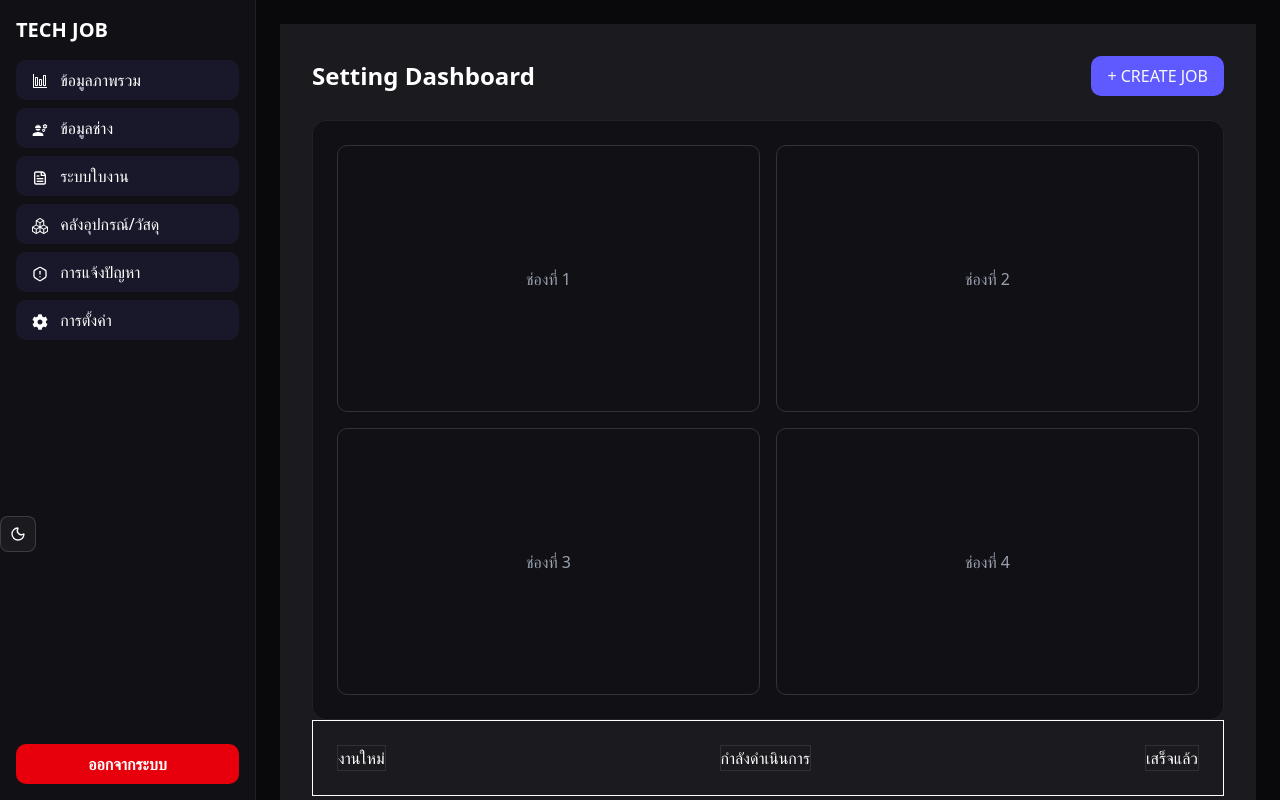
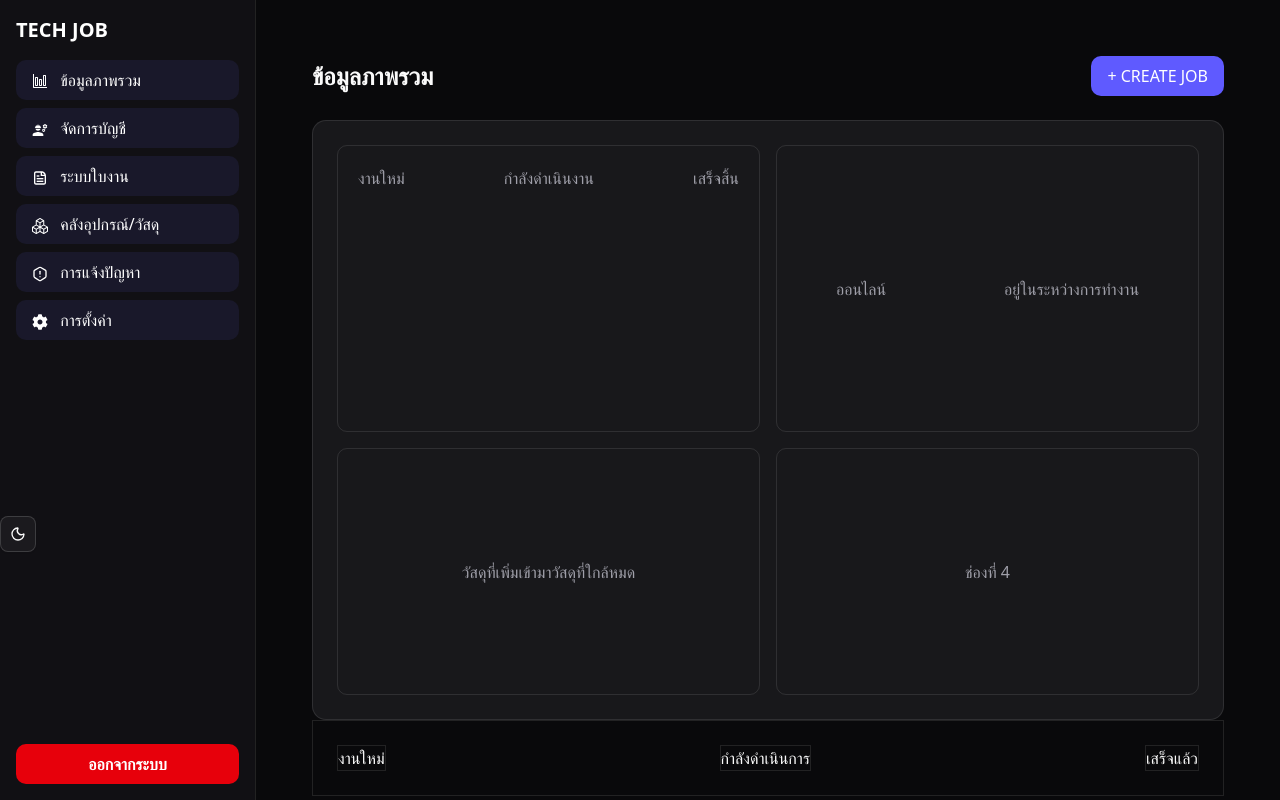
Before and after one commit to TimeSuwichak/Final, a React (Vite) app in the folder techjob-ts/: page /admin/AdminDashboard in a window 1280 px wide. Built offline with nearby package versions, Linux system fonts and the light colour scheme.

Commit message:
small fix update

```diff
--- a/techjob-ts/src/components/admin/AdminNavbar.tsx
+++ b/techjob-ts/src/components/admin/AdminNavbar.tsx
@@ -52,7 +52,7 @@ export default function AdminNavbar() {
               to="/admin/datauser"
               className="bg-[#19182A] text-white py-2 px-4 rounded-lg hover:bg-[#222]"
             >
-              <MdEngineering className=" inline mr-2" /> ข้อมูลช่าง
+              <MdEngineering className=" inline mr-2" /> จัดการบัญชี
             </Link>
 
             <Link
--- a/techjob-ts/src/pages/LoginPage.tsx
+++ b/techjob-ts/src/pages/LoginPage.tsx
@@ -21,9 +21,9 @@ export default function LoginPage() {
     }
   };
 
-  const handleRegisterClick = () => {
-    navigate("/register");
-  };
+  // const handleRegisterClick = () => {
+  //   navigate("/register");
+  // };
 
   return (
     <div className="min-h-screen  flex items-center justify-center">
--- a/techjob-ts/src/pages/admin/AdminDashboard.tsx
+++ b/techjob-ts/src/pages/admin/AdminDashboard.tsx
@@ -1,41 +1,45 @@
-
-
 export default function AdminDashboard() {
     return (
-    <div className="">
-      <div className="flex-1 p-8 bg-[#1a1a1f]">
+        <div className="bg-background">
+            <div className="flex-1 p-8 bg-background">
+
                 <div className="flex justify-between items-center mb-6">
-          <h2 className="text-2xl font-bold text-white">Setting Dashboard</h2>
-          <button className="bg-[#5F5AFF] px-4 py-2 rounded-lg hover:bg-[#4b48c7] transition-colors">
+                    <h2 className="text-2xl font-bold text-foreground">
+                        ข้อมูลภาพรวม
+                    </h2>
+
+                    <button className="bg-[#5F5AFF] px-4 py-2 rounded-lg hover:bg-[#4b48c7] transition-colorsdark:bg-[#4b48c7] dark:hover:bg-[#5F5AFF] text-white ">
                         + CREATE JOB
                     </button>
                 </div>
 
-        {/* Main content area */}
-        <div className="bg-[#111014] border border-[#222] rounded-xl h-[600px] p-6">
-          {/* Grid 4 ช่อง */}
+                <div className="bg-card border border-border rounded-xl h-[600px] p-6">
                     <div className="grid grid-cols-2 gap-4 h-full">
-            <div className="border border-[#333] rounded-lg flex items-center justify-center text-gray-400">
-              ช่องที่ 1
+                        <div className="border border-border rounded-lg flex  justify-between p-5 text-muted-foreground ">
+                            <p>งานใหม่</p>
+                            <p>กำลังดำเนินงาน</p>
+                            <p>เสร็จสิ้น</p>
                         </div>
-            <div className="border border-[#333] rounded-lg flex items-center justify-center text-gray-400">
-              ช่องที่ 2
+                        <div className="border border-border rounded-lg flex items-center justify-between text-muted-foreground">
+                            <p className="mx-auto">ออนไลน์</p>
+                            <p className="mx-auto">อยู่ในระหว่างการทำงาน</p>
                         </div>
-            <div className="border border-[#333] rounded-lg flex items-center justify-center text-gray-400">
-              ช่องที่ 3
+                        <div className="border border-border rounded-lg flex items-center justify-center text-muted-foreground">
+                            <p>วัสดุที่เพิ่มเข้ามา</p>
+                            <p>วัสดุที่ใกล้หมด</p>
                         </div>
-            <div className="border border-[#333] rounded-lg flex items-center justify-center text-gray-400">
+                        <div className="border border-border rounded-lg flex items-center justify-center text-muted-foreground">
                             ช่องที่ 4
                         </div>
                     </div>
                 </div>
-        <div className="border border-[#fff] flex justify-between p-6">
-          <div className="text-white border">งานใหม่</div>
-          <div className="text-white border">กำลังดำเนินการ</div>
-          <div className="text-white border">เสร็จแล้ว</div>
+
+                <div className="border border-border flex justify-between p-6">
+                    <div className="text-foreground border border-border">งานใหม่</div>
+                    <div className="text-foreground border border-border">กำลังดำเนินการ</div>
+                    <div className="text-foreground border border-border">เสร็จแล้ว</div>
                 </div>
             </div>
-
         </div>
     );
 }
```
Lines whose indentation alone changed are shown as unchanged.
